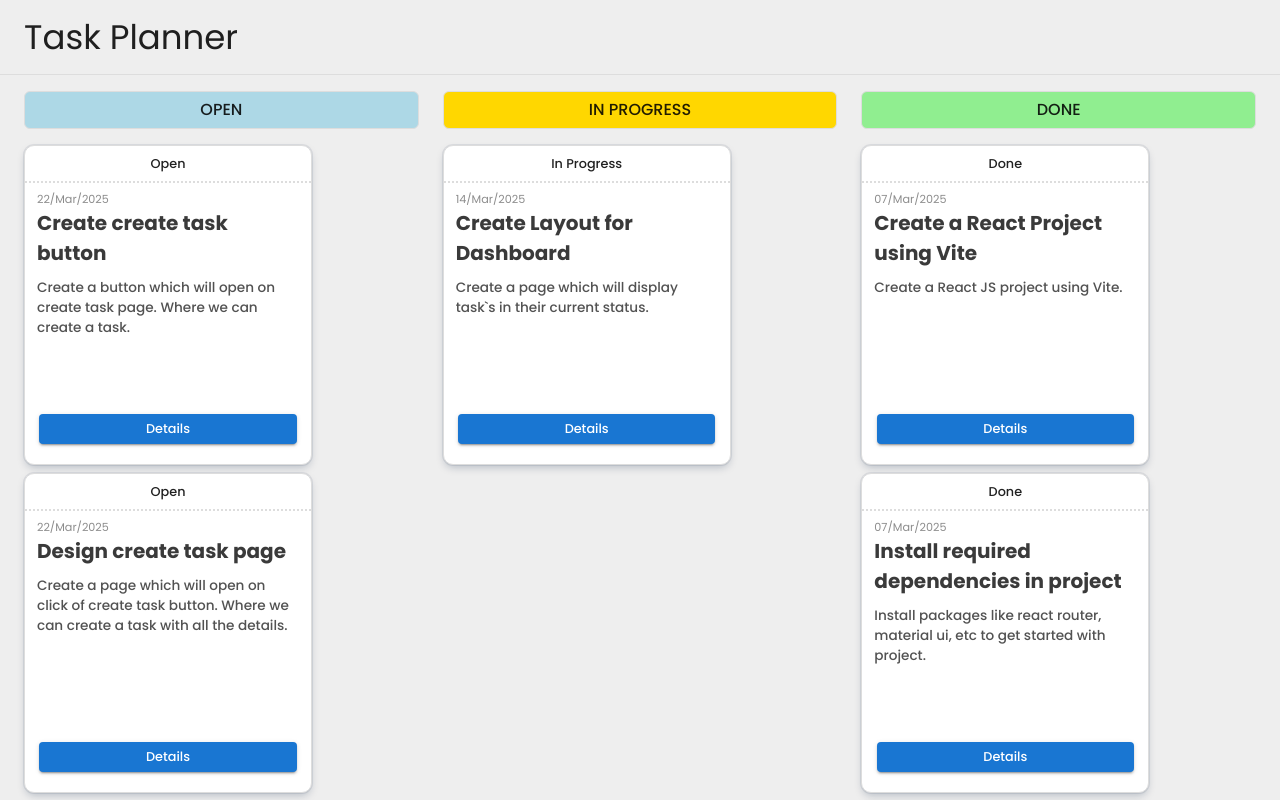
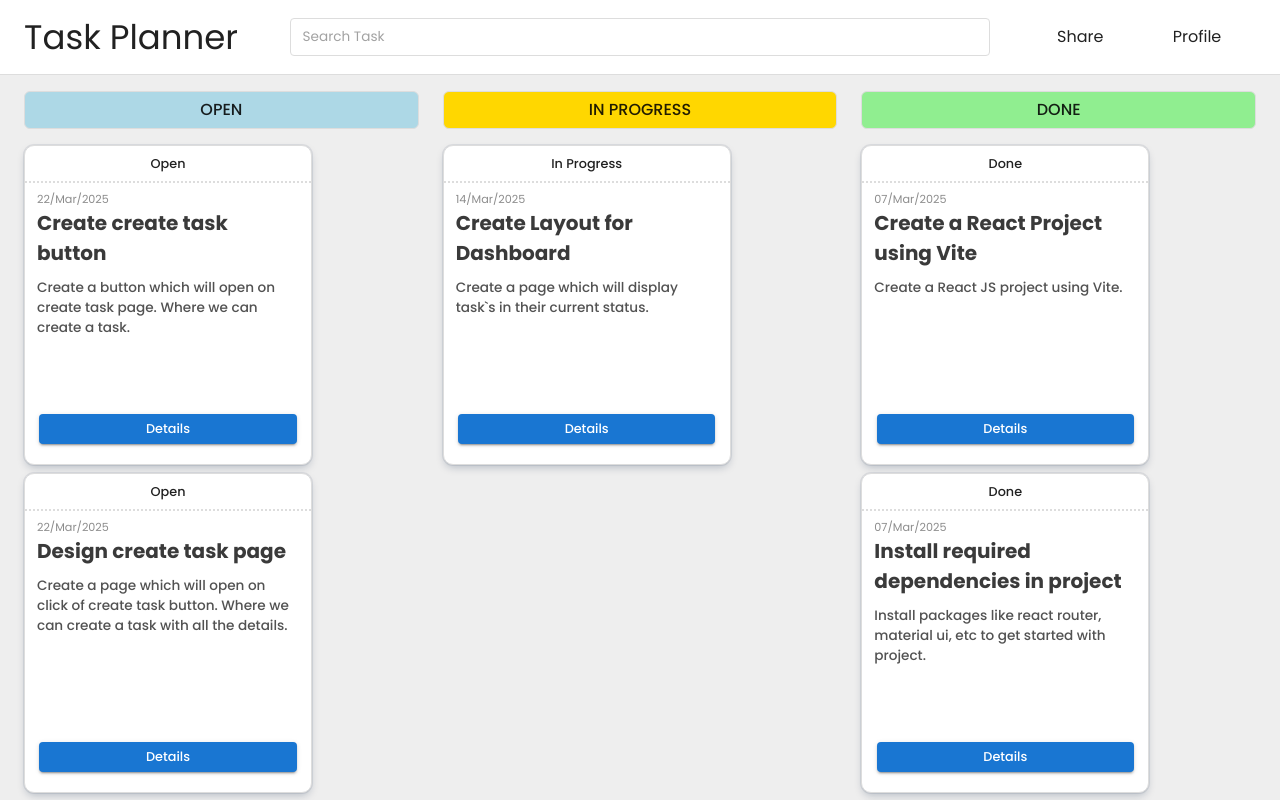
Before and after one commit to Vishal-Kank/taskplanner, a React (Vite) app: page / in a window 1280 px wide. Built offline with nearby package versions, Linux system fonts and the light colour scheme.

Commit message:
main | Setup Header with Search Component

```diff
--- /dev/null
+++ b/src/container/Profile/index.tsx
@@ -0,0 +1,5 @@
+const Profile = () => {
+  return <div>Profile</div>;
+};
+
+export default Profile;
--- /dev/null
+++ b/src/container/Search/index.tsx
@@ -0,0 +1,20 @@
+import { Input } from "@mui/material";
+
+const Search = () => {
+  return (
+    <Input
+      fullWidth
+      disableUnderline
+      sx={{
+        border: "1px solid #DDD",
+        borderRadius: "4px",
+        padding: "8px 12px",
+        fontSize: "0.85rem",
+      }}
+      inputProps={{ style: { padding: 0 } }}
+      placeholder="Search Task"
+    />
+  );
+};
+
+export default Search;
--- /dev/null
+++ b/src/container/Share/index.tsx
@@ -0,0 +1,5 @@
+const Share = () => {
+  return <div>Share</div>;
+};
+
+export default Share;
--- a/src/pages/header.tsx
+++ b/src/pages/header.tsx
@@ -1,9 +1,36 @@
 import { Box, Typography } from "@mui/material";
+import Share from "../container/Share";
+import Profile from "../container/Profile";
+import Search from "../container/Search";
 
 const Header = () => {
   return (
-    <Box padding={"16px 24px"} borderBottom={'1px solid #DDD'}>
-      <Typography variant={"h4"}>Task Planner</Typography>
+    <Box
+      padding={"16px 24px"}
+      borderBottom={"1px solid #DDD"}
+      display={"flex"}
+      justifyContent={"space-between"}
+      alignItems={"center"}
+      gap={4}
+      sx={{ backgroundColor: "#FFF" }}
+    >
+      <Typography variant={"h4"} flex={1}>
+        Task Planner
+      </Typography>
+
+      <Box flex={3}>
+        <Search />
+      </Box>
+
+      <Box
+        flex={1}
+        display={"inline-flex"}
+        justifyContent={"space-around"}
+        alignItems={"center"}
+      >
+        <Share />
+        <Profile />
+      </Box>
     </Box>
   );
 };
```
